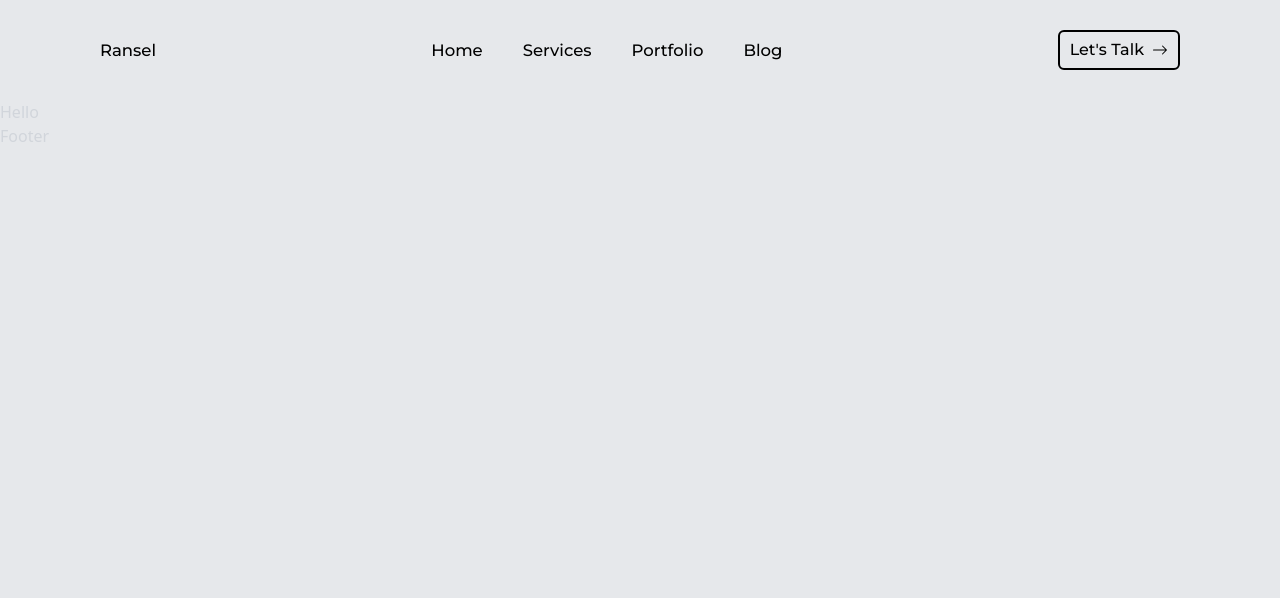
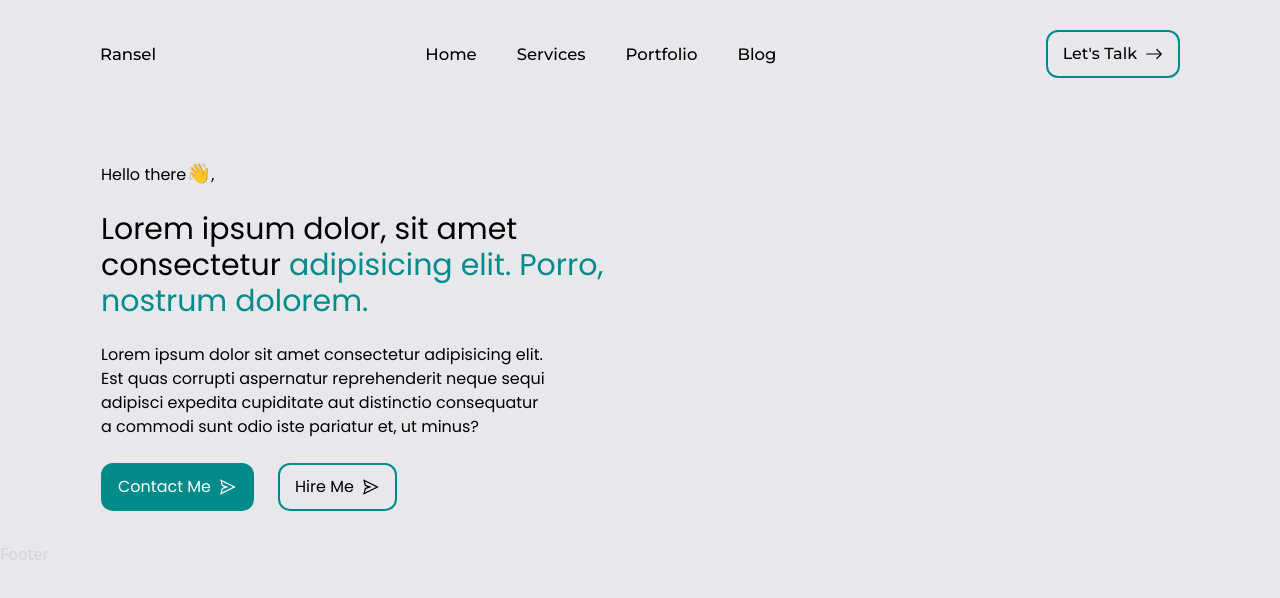
Before and after one commit to ranselorm/ransel, a Next.js app: page / in a window 1280 px wide. Shown: the top 598 px of the page. Built offline with nearby package versions, Linux system fonts and the light colour scheme.

Commit message:
Hero section

```diff
--- a/app/globals.css
+++ b/app/globals.css
@@ -16,7 +16,7 @@
   --font-primary: "Montserrat", sans-serif;
   --font-secondary: "Poppins", sans-serif;
   --color-primary: black;
-  --color-secondary: #5c45fd;
+  --color-secondary: #008b8b;
   --color-accent: #ffd700;
 }
 
--- a/app/layout.js
+++ b/app/layout.js
@@ -15,7 +15,7 @@ export default function RootLayout({ children }) {
     <html lang="en">
       <body>
         <Navbar />
-        <div>{children}</div>
+        <div className="px-6 lg:px-[100px] lg:py-[30px]">{children}</div>
         <Footer />
       </body>
     </html>
--- a/app/page.jsx
+++ b/app/page.jsx
@@ -1,7 +1,8 @@
+import Hero from "@/components/Hero";
 export default function Home() {
   return (
-    <>
-      <h3>Hello</h3>
-    </>
+    <div className="">
+      <Hero />
+    </div>
   );
 }
--- /dev/null
+++ b/components/Hero.jsx
@@ -0,0 +1,36 @@
+import React from "react";
+import Button from "./ui/Button";
+import { AiOutlineSend } from "react-icons/ai";
+
+const Hero = () => {
+  return (
+    <section className="mt-[20px]">
+      <div className="flex items-center flex-col lg:flex-row justify-between">
+        <div className="border w-full lg:w-1/2 flex flex-col  items-center lg:items-start justify-center text-center lg:text-left gap-y-6 text-primary font-secondary">
+          <h4>
+            Hello there<span className="text-xl">&#x1F44B;</span>,
+          </h4>
+          <h2 className="text-3xl">
+            Lorem ipsum dolor, sit amet consectetur
+            <span className="ml-2 text-secondary">
+              adipisicing elit. Porro, nostrum dolorem.
+            </span>
+          </h2>
+          <p className="text-[16px] lg:w-10/12">
+            Lorem ipsum dolor sit amet consectetur adipisicing elit. Est quas
+            corrupti aspernatur reprehenderit neque sequi adipisci expedita
+            cupiditate aut distinctio consequatur a commodi sunt odio iste
+            pariatur et, ut minus?
+          </p>
+          <div className="flex items-center gap-x-6">
+            <Button text="Contact Me" fill={true} icon={<AiOutlineSend />} />
+            <Button text="Hire Me" icon={<AiOutlineSend />} />
+          </div>
+        </div>
+        {/* <div className="bg-yellow-300 w-1/2">2</div> */}
+      </div>
+    </section>
+  );
+};
+
+export default Hero;
--- a/components/Navbar.jsx
+++ b/components/Navbar.jsx
@@ -28,7 +28,7 @@ const Navbar = () => {
         <div>
           <h3>Ransel</h3>
         </div>
-        <div className="flex gap-x-10">
+        <div className="lg:flex gap-x-10 hidden">
           {navlinks.map((link, index) => (
             <Link
               href={link.path}
@@ -39,7 +39,9 @@ const Navbar = () => {
             </Link>
           ))}
         </div>
-        <Button text="Let's Talk" icon={<BsArrowRight />} />
+        <div className="hidden lg:flex">
+          <Button text="Let's Talk" icon={<BsArrowRight />} />
+        </div>
       </div>
     </nav>
   );
--- a/components/ui/Button.jsx
+++ b/components/ui/Button.jsx
@@ -1,10 +1,14 @@
 import React from "react";
 
-const Button = ({ text, icon }) => {
+const Button = ({ text, icon, fill, styles }) => {
   return (
-    <button className="py-1.5 px-2.5 bg-transparent border-2 border-black hover:bg-black hover:text-white transition-all duration-300 rounded-md text-black text-[16px] flex items-center gap-x-2">
+    <button
+      className={`${
+        fill ? "text-white bg-[#008b8b]" : "bg-transparent text-black"
+      } py-[10px] px-[15px] transition-all duration-300 rounded-xl text-[16px] flex items-center gap-x-2 border-2 border-secondary`}
+    >
       <span>{text}</span>
-      <span>{icon}</span>
+      <span className="font-medium text-[18px]">{icon}</span>
     </button>
   );
 };
```
